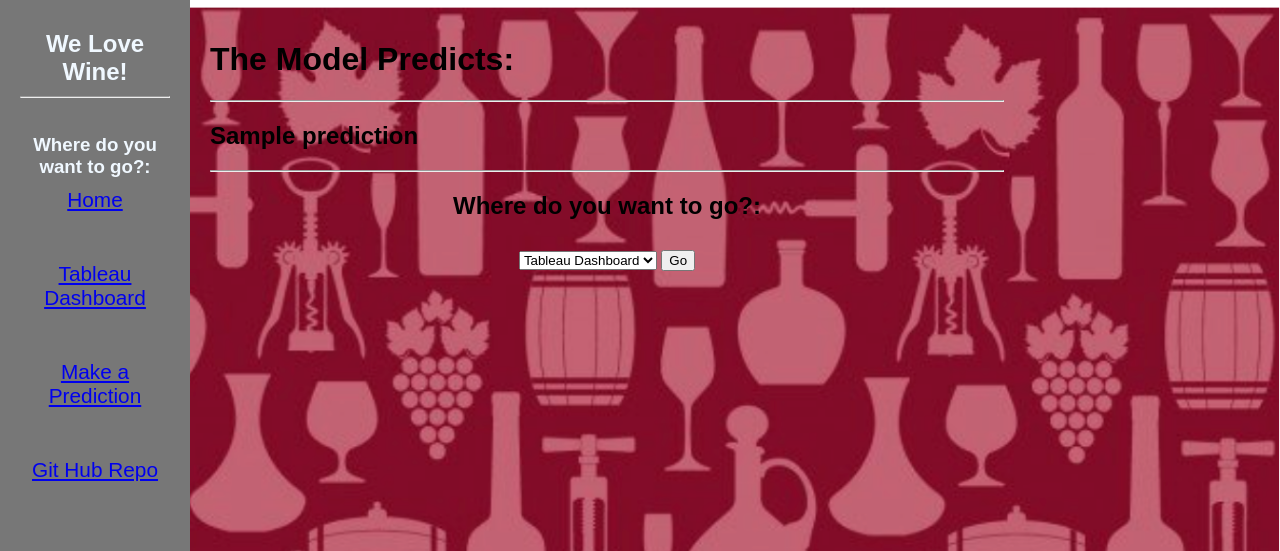
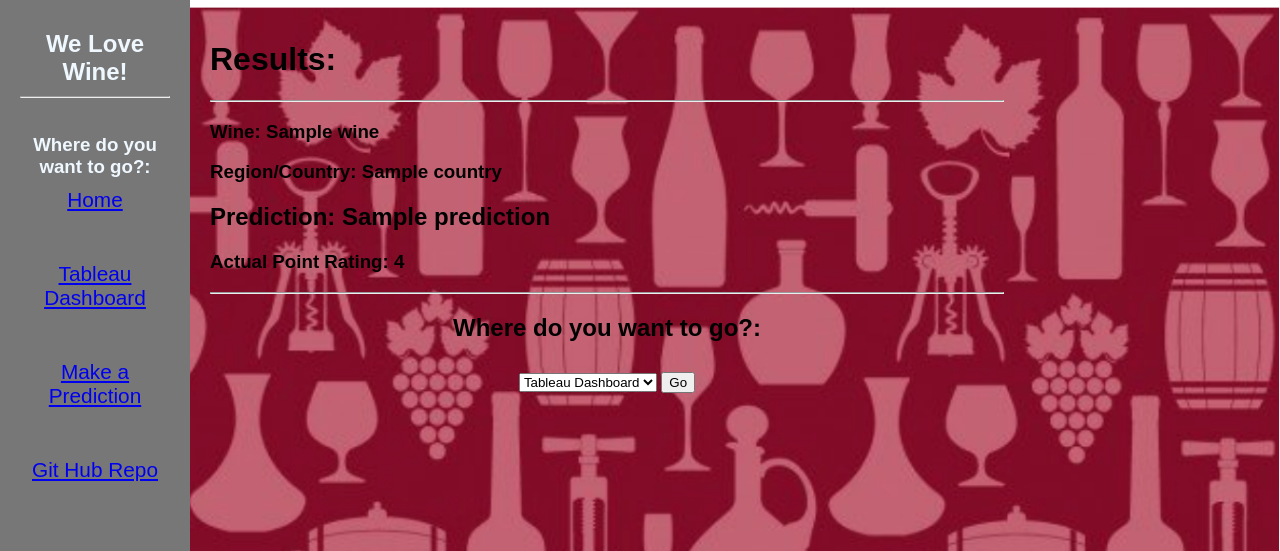
Before and after one commit to Zetaorionis/Capstone_Project, a Flask app: template Flask_app/templates/result.html in a window 1280 px wide. Shown: the top 551 px of the page. Run offline with Flask 3, Linux system fonts and the light colour scheme; the template is opened without the code that fills it: most values are stand-ins (such as "Sample title", 1, 10 or a date in 2020).

Commit message:
Update Flask App

```diff
--- a/Flask_app/app.py
+++ b/Flask_app/app.py
@@ -71,13 +71,23 @@ def result3():
         to_predict_list = request.form.to_dict()
         wine = int(to_predict_list['number'])
         predict_row = np.expand_dims(scaled_df.iloc[wine,0:68], axis=0)
+        predict_index = scaled_df.iloc[wine,-1]
+        wine_data = wine_df.iloc[predict_index,:]
         result = ValuePredictor(predict_row)
+
         if result < .5:
             prediction = f"We predict this wine is less than 90 points (Probability: {round(float(result),2)})"
         else:
             prediction = f"This wine is 90 points or more! (Probability: {round(float(result),2)})"
 
-    return render_template('result.html', prediction = prediction)
+        output ={
+            'prediction': prediction,
+            'wine' : wine_data['title'],
+            'country' : f"{wine_data['region']}, {wine_data['country']}",
+            'rating': wine_data['points']
+            }
+
+    return render_template('result.html', result = output)
 
 # Serve static files like CSS, JS, and images
 # @app.route('/static/<path:filename>')
--- a/Flask_app/templates/result.html
+++ b/Flask_app/templates/result.html
@@ -25,9 +25,11 @@
 
         <div class = "content">
             <div>
-                <h1>The Model Predicts:</h1><hr>
-                <h2> {{prediction}}</h2>
-
+                <h1>Results:</h1><hr>
+                <h3> Wine: {{result.wine}}</h3>
+                <h3>Region/Country: {{result.country}}</h3>
+                <h2>Prediction: {{result.prediction}}</h2>
+                <h3>Actual Point Rating:  {{result.rating}}</h3>
                 <hr>
                 <div class="navigation-container">
                     <h2>Where do you want to go?:</h2>
```
Also changed, not shown: 1 other file.
